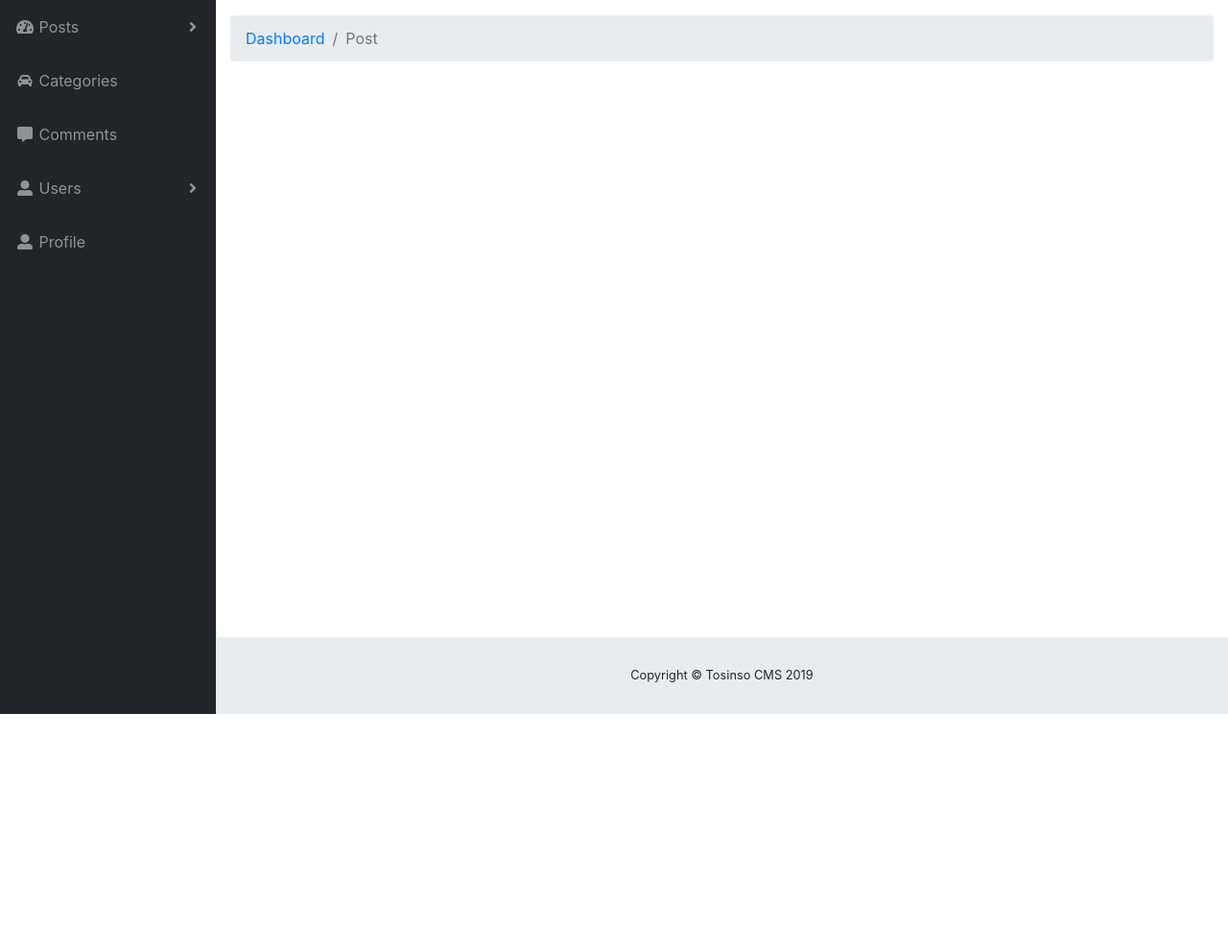
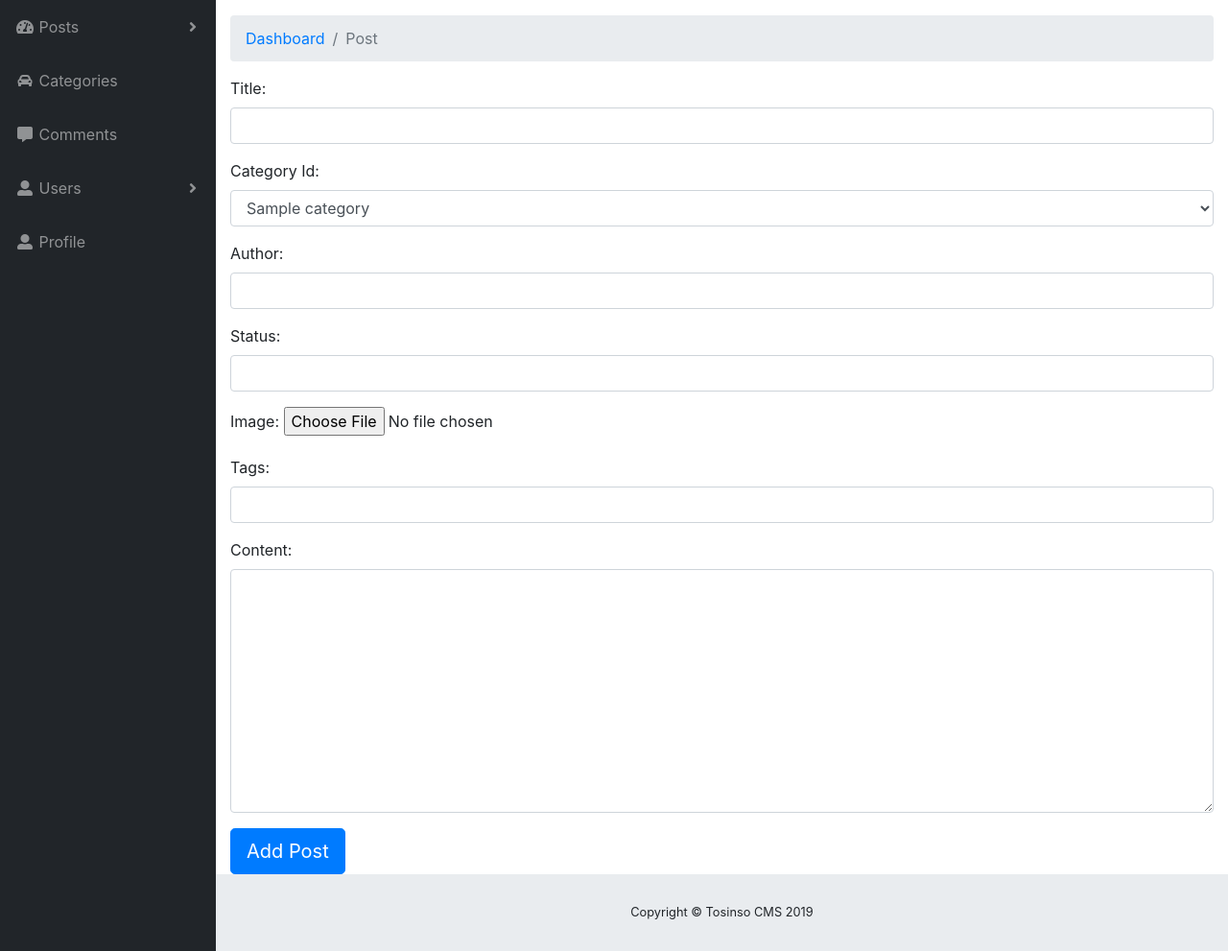
Before and after one commit to adelifar/PhpCourseCMS, a PHP site: page /admin/post.php?type=newpost in a window 1280 px wide. Shown: the part 56-1047 px from the top of the page at 96% size. Before the commit the page ends 800 px from the top, so only its background shows below. Run offline with PHP 8.4, Linux system fonts and the light colour scheme; tables that the repository leaves empty or names only in its code hold one stand-in row (values such as "Sample post").

Commit message:
add post and delete post

```diff
--- /dev/null
+++ b/admin/incs/newpost.php
@@ -0,0 +1,59 @@
+<?php
+if (isset($_POST["submitNewPost"])){
+    $title=$_POST["title"];
+    $categoryId=$_POST["categoryId"];
+    $author=$_POST["author"];
+    $status=$_POST["status"];
+    $imageName=$_FILES["image"]["name"];
+    $imageTemp=$_FILES["image"]["tmp_name"];
+    $tags=$_POST["tags"];
+    $content=$_POST["content"];
+
+    move_uploaded_file($imageTemp,"../images/$imageName");
+    $postObj=new Post();
+    $postObj->addPost($title,$categoryId,$author,$status,$imageName,$tags,$content);
+    $pageName=$_SERVER["PHP_SELF"];
+    header("Location: $pageName");
+}
+?>
+<form action="" method="post" enctype="multipart/form-data">
+    <div class="form-group">
+        <label for="title">Title:</label>
+        <input type="text" class="form-control" name="title" id="title">
+    </div>
+    <div class="form-group">
+        <label for="categoryId:">Category Id:</label>
+        <select class="form-control" name="categoryId">
+            <?php
+            $catObj = new Category();
+            $cats = $catObj->getAllCategories();
+            foreach ($cats as $cat) {
+                $catid = $cat["id"];
+                $catText = $cat["name"];
+                echo "<option value='$catid'>$catText</option>";
+            }
+            ?>
+        </select>
+    </div>
+    <div class="form-group">
+        <label for="author">Author:</label>
+        <input type="text" class="form-control" name="author" id="author">
+    </div>
+    <div class="form-group">
+        <label for="title">Status:</label>
+        <input type="text" class="form-control" name="status" id="status">
+    </div>
+    <div class="form-group">
+        <label for="image">Image:</label>
+        <input type="file" name="image">
+    </div>
+    <div class="form-group">
+        <label for="tags">Tags:</label>
+        <input type="text" class="form-control" name="tags" id="tags">
+    </div>
+    <div class="form-group">
+        <label for="title">Content:</label>
+        <textarea cols="30" rows="10" class="form-control" name="content" id="content"></textarea>
+    </div>
+    <input type="submit" name="submitNewPost" value="Add Post" class="btn btn-lg btn-primary">
+</form>
--- a/admin/incs/sidebar.php
+++ b/admin/incs/sidebar.php
@@ -6,8 +6,8 @@
             <span>Posts</span>
         </a>
         <div class="dropdown-menu" aria-labelledby="post-dropdown">
-            <a href="#" class="dropdown-item">View All Posts</a>
-            <a href="#" class="dropdown-item">Add Post</a>
+            <a href="post.php" class="dropdown-item">View All Posts</a>
+            <a href="post.php?type=newpost" class="dropdown-item">Add Post</a>
         </div>
     </li>
     <li class="nav-item">
--- a/admin/post.php
+++ b/admin/post.php
@@ -24,6 +24,7 @@
                     if (isset($_GET["type"])) {
                         switch ($_GET["type"]) {
                             case "newpost":
+                                include "incs/newpost.php";
                                 break;
                             case "editpost":
                                 break;
--- a/classes/Post_cls.php
+++ b/classes/Post_cls.php
@@ -19,5 +19,23 @@ class Post extends DB
         return $connect->query($query)->fetchAll(PDO::FETCH_ASSOC);
 
     }
+    public function addPost($title,$categoryId,$author,$status,$image,$tags,$content){
+        $cn=$this->connect();
+        $qTitle=$cn->quote($title);
+        $qCategoryId=$cn->quote($categoryId);
+        $qAuthor=$cn->quote($author);
+        $qStatus=$cn->quote($status);
+        $qImage=$cn->quote($image);
+        $qTags=$cn->quote($tags);
+        $qContent=$cn->quote($content);
+        $query="insert into posts (title,author,category_id,status,image,tags,content,comment_count,date) values ($qTitle,$qAuthor,$qCategoryId,$qStatus,$qImage,$qTags,$qContent,0,now())";
+        $cn->query($query);
+    }
+    public function deletePost($postId){
+        $cn=$this->connect();
+        $qid=$cn->quote($postId);
+        $query="delete from posts where id=$qid";
+        $cn->query($query);
+    }
 
 }
```
Also changed, not shown: admin/incs/postTableData.php (+10 -1 lines).
